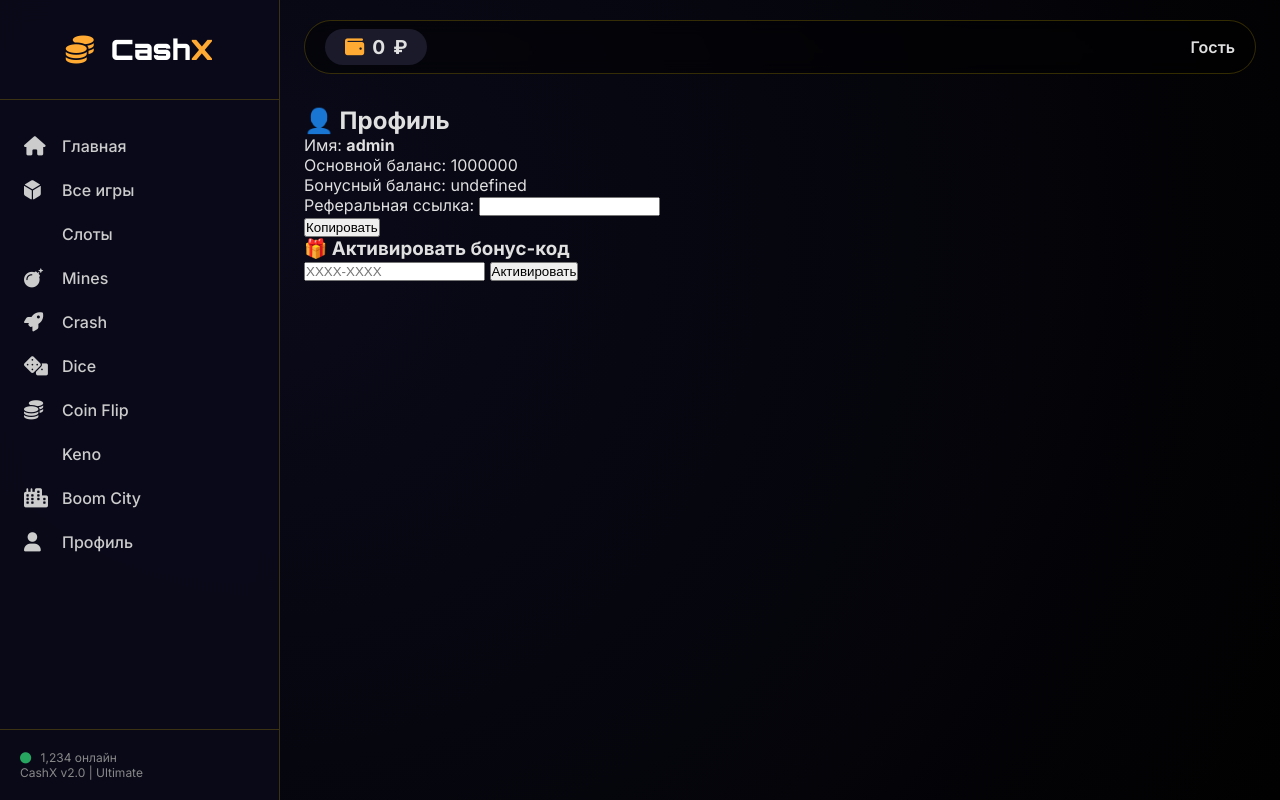
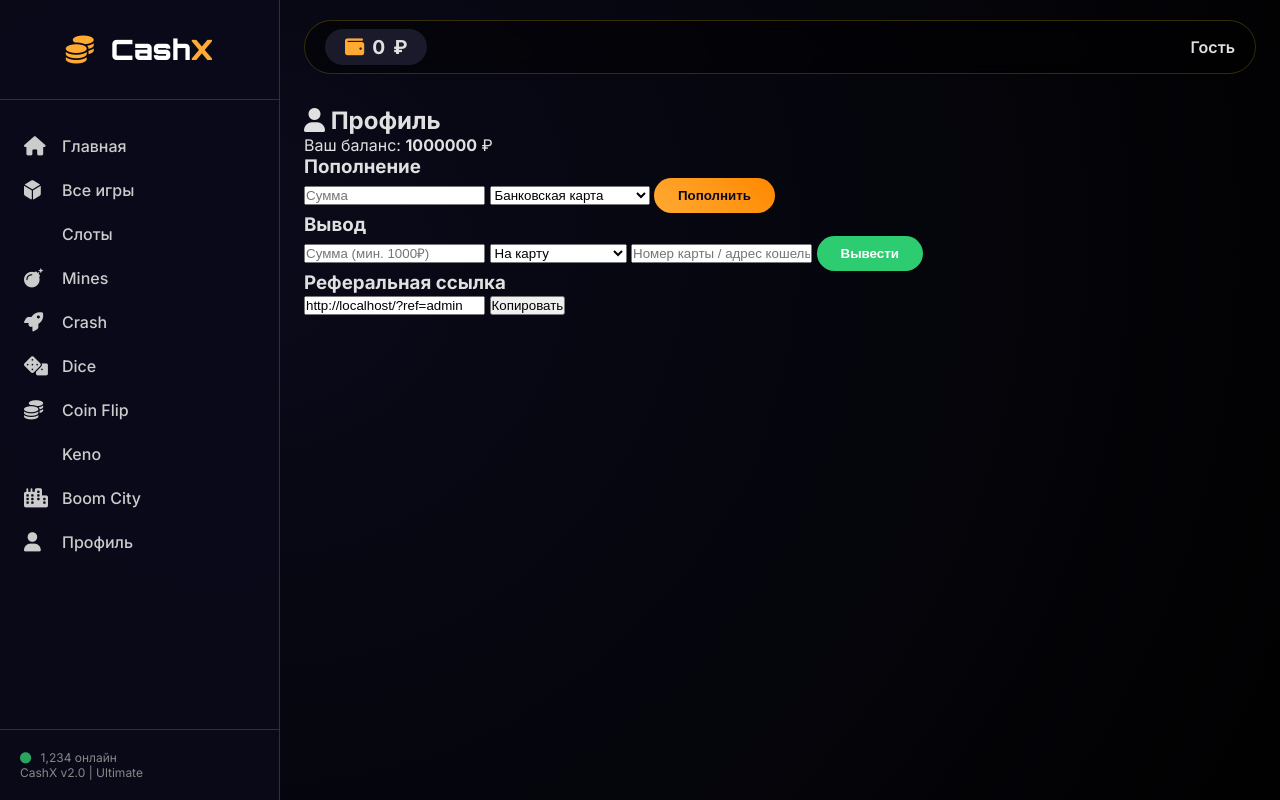
Before and after one commit to hanotsosall/cashx, a Flask app: page /profile in a window 1280 px wide. Run offline with Flask 3, Linux system fonts and the light colour scheme; the visitor is signed in with stand-in values (Sample User, id 1); data comes from the database, SQL or seed files in the repository.

Commit message:
Update profile.html

```diff
--- a/templates/profile.html
+++ b/templates/profile.html
@@ -1,41 +1,82 @@
 {% extends "layout.html" %}
 {% block content %}
-<h2>👤 Профиль</h2>
-<div class="profile-card">
-    <p>Имя: <strong id="profileUsername"></strong></p>
-    <p>Основной баланс: <span id="profileBalance"></span></p>
-    <p>Бонусный баланс: <span id="profileBonus"></span></p>
-    <p>Реферальная ссылка: <input type="text" id="referralLink" readonly></p>
-    <button id="copyLinkBtn">Копировать</button>
-</div>
-<div class="bonus-code-section">
-    <h3>🎁 Активировать бонус-код</h3>
-    <input type="text" id="bonusCodeInput" placeholder="XXXX-XXXX">
-    <button id="applyBonusBtn">Активировать</button>
+<div class="profile-container">
+    <h2><i class="fas fa-user"></i> Профиль</h2>
+    <div class="balance-card">
+        <p>Ваш баланс: <strong id="profileBalance">0</strong> ₽</p>
+    </div>
+    <div class="wallet-section">
+        <h3>Пополнение</h3>
+        <input type="number" id="depositAmount" placeholder="Сумма">
+        <select id="depositMethod">
+            <option value="card">Банковская карта</option>
+            <option value="crypto">Криптовалюта (USDT)</option>
+        </select>
+        <button id="depositBtn" class="btn-primary">Пополнить</button>
+    </div>
+    <div class="wallet-section">
+        <h3>Вывод</h3>
+        <input type="number" id="withdrawAmount" placeholder="Сумма (мин. 1000₽)">
+        <select id="withdrawMethod">
+            <option value="card">На карту</option>
+            <option value="crypto">На криптокошелёк</option>
+        </select>
+        <input type="text" id="withdrawAddress" placeholder="Номер карты / адрес кошелька">
+        <button id="withdrawBtn" class="btn-success">Вывести</button>
+    </div>
+    <div class="referral-section">
+        <h3>Реферальная ссылка</h3>
+        <input type="text" id="refLink" readonly>
+        <button id="copyRefBtn">Копировать</button>
+    </div>
 </div>
 <script>
-    async function loadProfile() {
+    async function loadBalance() {
         const res = await fetch('/api/user');
         const data = await res.json();
-        document.getElementById('profileUsername').innerText = data.username;
         document.getElementById('profileBalance').innerText = data.balance;
-        document.getElementById('profileBonus').innerText = data.bonus_balance;
-        const refRes = await fetch('/api/referral/link');
-        const refData = await refRes.json();
-        document.getElementById('referralLink').value = refData.link;
+        document.getElementById('refLink').value = `${window.location.origin}/?ref=${data.username}`;
     }
-    document.getElementById('copyLinkBtn').onclick = () => {
-        document.getElementById('referralLink').select();
+    document.getElementById('depositBtn').onclick = async () => {
+        const amount = parseFloat(document.getElementById('depositAmount').value);
+        const method = document.getElementById('depositMethod').value;
+        if (isNaN(amount) || amount <= 0) return alert('Введите сумму');
+        const res = await fetch('/api/deposit', {
+            method: 'POST',
+            headers: { 'Content-Type': 'application/json' },
+            body: JSON.stringify({ amount, method })
+        });
+        const data = await res.json();
+        if (data.error) alert(data.error);
+        else {
+            alert(`Баланс пополнен на ${amount} ₽`);
+            loadBalance();
+        }
+    };
+    document.getElementById('withdrawBtn').onclick = async () => {
+        const amount = parseFloat(document.getElementById('withdrawAmount').value);
+        const method = document.getElementById('withdrawMethod').value;
+        const address = document.getElementById('withdrawAddress').value;
+        if (isNaN(amount) || amount < 1000) return alert('Мин. вывод 1000₽');
+        if (!address) return alert('Укажите реквизиты');
+        const res = await fetch('/api/withdraw', {
+            method: 'POST',
+            headers: { 'Content-Type': 'application/json' },
+            body: JSON.stringify({ amount, method, address })
+        });
+        const data = await res.json();
+        if (data.error) alert(data.error);
+        else {
+            alert(`Заявка на вывод ${amount} ₽ создана`);
+            loadBalance();
+        }
+    };
+    document.getElementById('copyRefBtn').onclick = () => {
+        const inp = document.getElementById('refLink');
+        inp.select();
         document.execCommand('copy');
         alert('Ссылка скопирована');
     };
-    document.getElementById('applyBonusBtn').onclick = async () => {
-        const code = document.getElementById('bonusCodeInput').value;
-        const res = await fetch('/api/bonus/apply', {method:'POST',headers:{'Content-Type':'application/json'},body:JSON.stringify({code})});
-        const data = await res.json();
-        alert(data.ok ? `Получено ${data.amount} бонусов` : data.error);
-        loadProfile();
-    };
-    loadProfile();
+    loadBalance();
 </script>
 {% endblock %}
```
